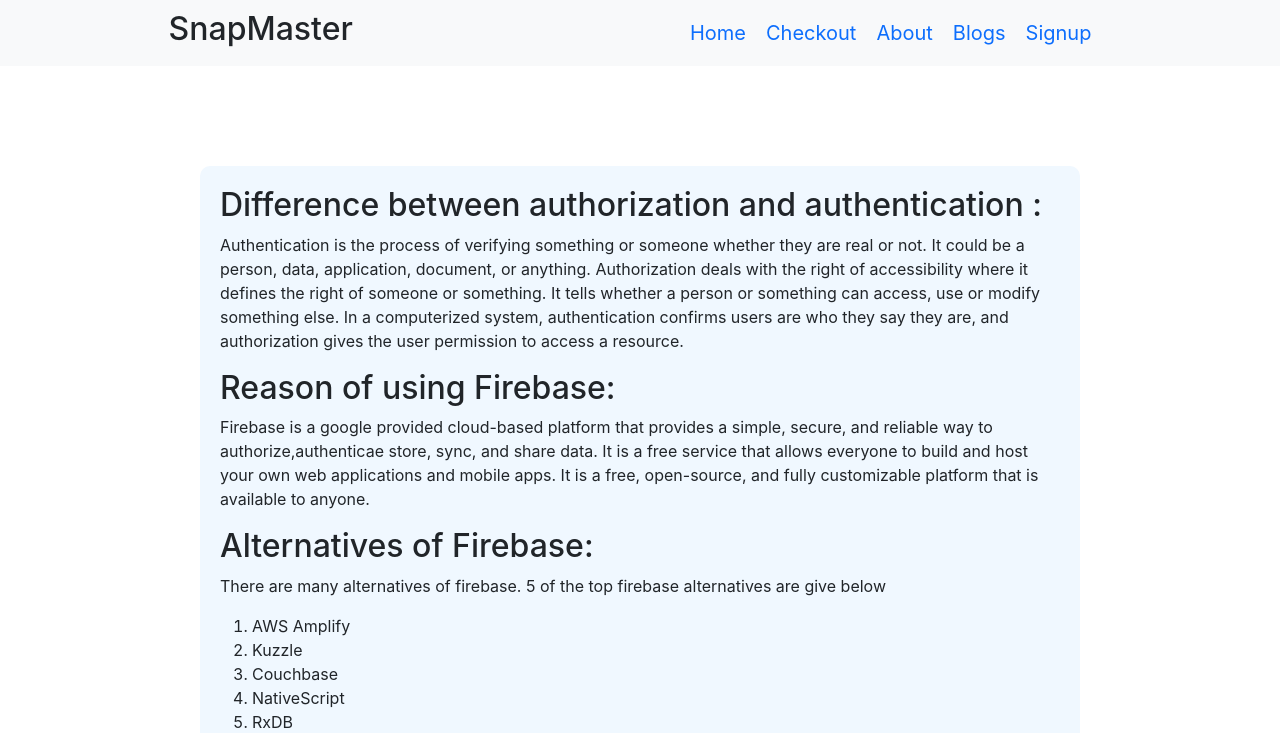
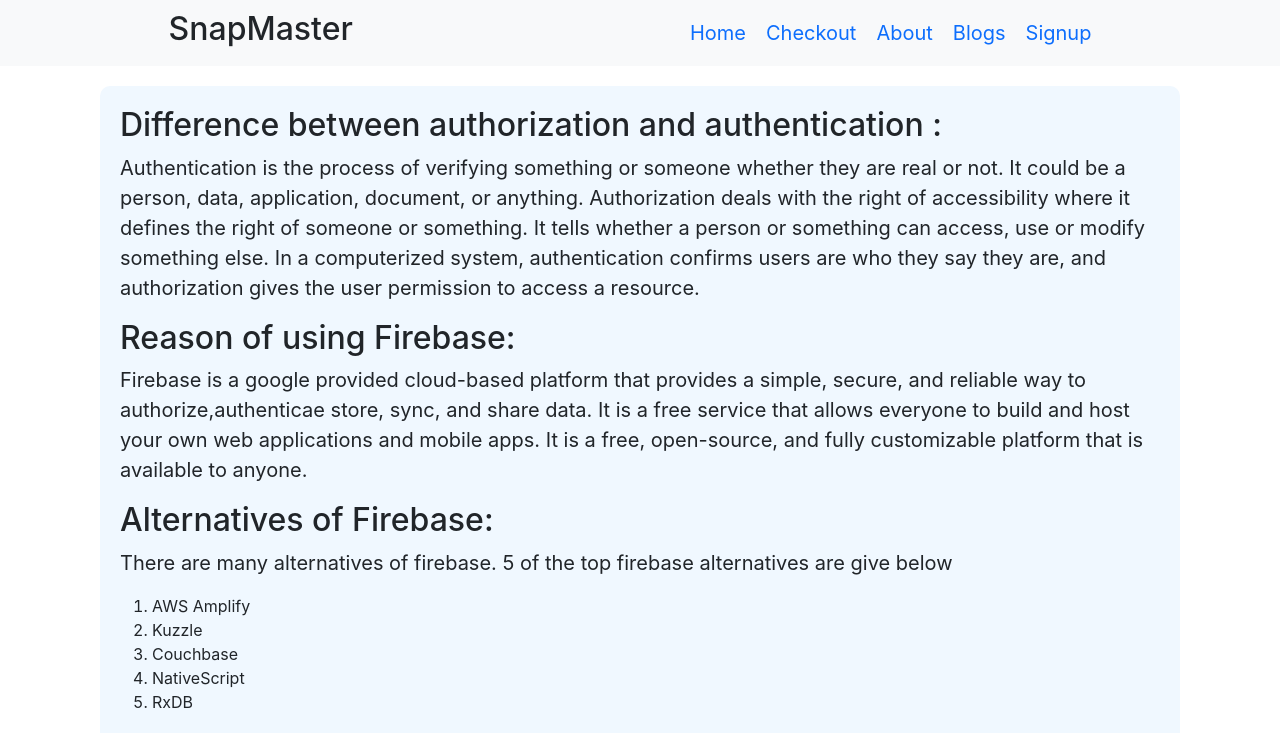
Before and after one commit to mabuhanifa/snapmaster-client, a React (Create React App) app: page /blogs in a window 1280 px wide. Shown: the top 733 px of the page. Built offline with nearby package versions, Linux system fonts and the light colour scheme; no server answers.

Commit message:
all done

```diff
--- a/src/Component/Blogs/Blogs.css
+++ b/src/Component/Blogs/Blogs.css
@@ -1,6 +1,13 @@
 .blogs {
-  margin: 100px 200px;
+  margin: 20px 100px;
   background-color: aliceblue;
   padding: 20px;
   border-radius: 10px;
 }
+.blogs h1 {
+  font-size: 40px;
+  text-align: center;
+}
+.blogs p {
+  font-size: 20px;
+}
```
